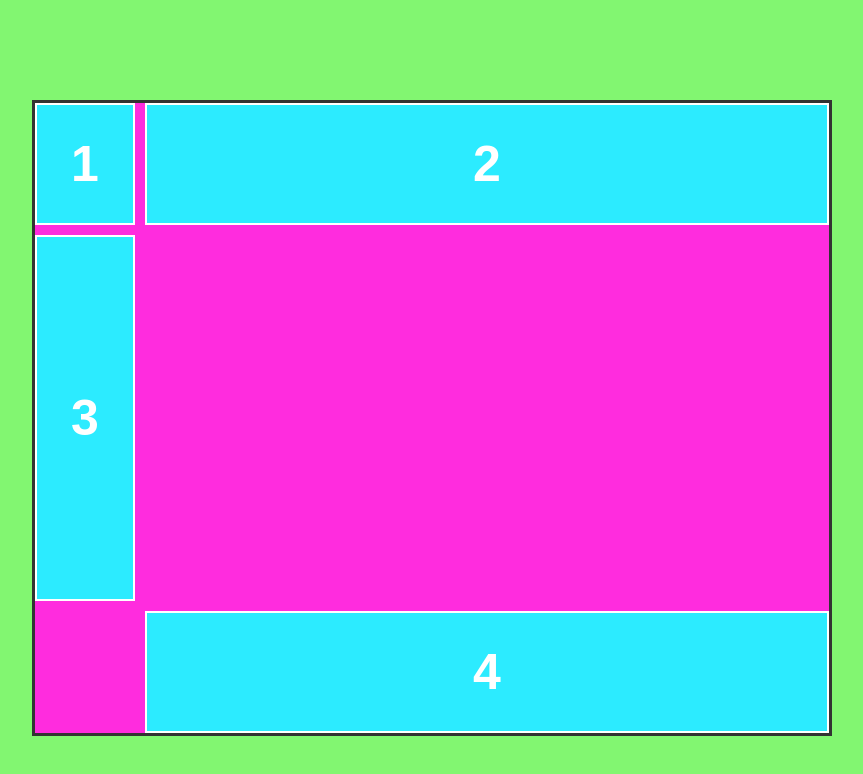
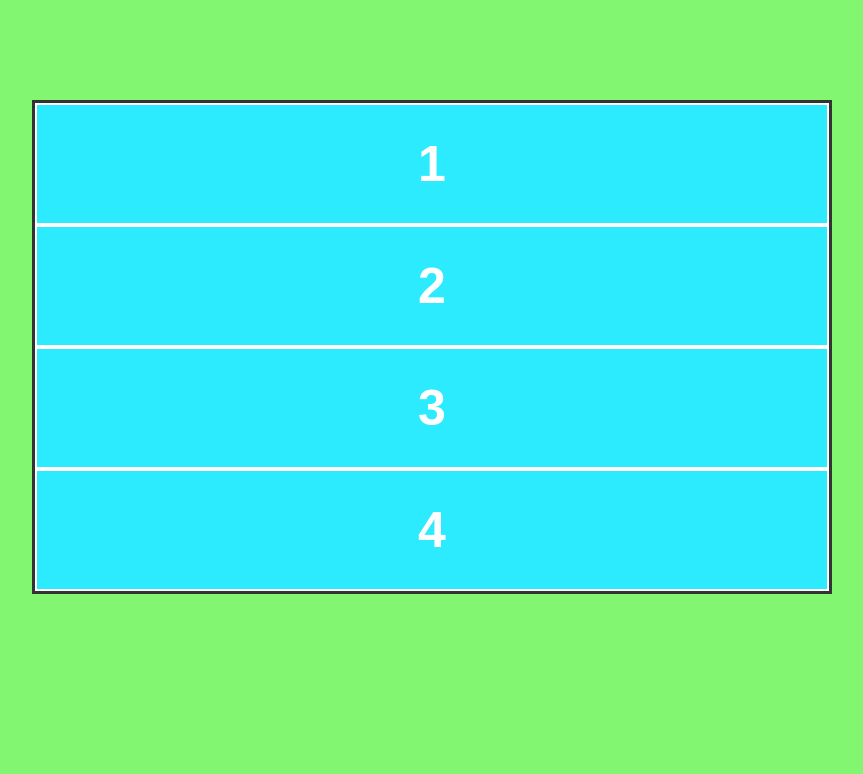
Before and after one commit to pcsandford/front-end-talk, a plain HTML site: page grid/index.html in a window 1280 px wide. Shown: the whole page, without its empty margins (208-1071 px from the left). Drawn offline with Linux system fonts and the light colour scheme.

Commit message:
little edits

```diff
--- a/grid/grids.css
+++ b/grid/grids.css
@@ -15,10 +15,22 @@ section {
 	max-width:800px;
 	width:100%;
 	margin:100px auto;
-	display:grid;
-	grid-template-columns: 100px 1fr;
-	grid-gap:10px;
-	grid-template-rows: 1fr 3fr 1fr;
+
+	/*Start by setting display:grid*/
+	/*display:grid;*/
+
+	/*Set 2 columns of equal size*/
+	/*grid-template-columns: 1fr 1fr;*/
+
+	/*Set 3 rows, the middle row twice as big as the other two*/
+	/*grid-template-rows: 1fr 2fr 1fr;*/
+
+	/*Add a grid gap of 10px to the rows and columns*/
+	/*grid-row-gap: 10px;
+	grid-column-gap: 10px;
+*/
+	/*Or you can just say:*/;
+	/*grid-gap:10px;*/
 }
 
 div {
@@ -34,6 +46,7 @@ div {
 }
 
 .box-4 {
-	grid-row-start:3;
-	grid-column-start:2;
+	/*Change the position of box no.4*/
+	/*grid-row-start:3;*/
+	/*grid-column-start:2;*/
 }
```
Also changed, not shown: flexbox/flexbox.css (+36 -0 lines).
